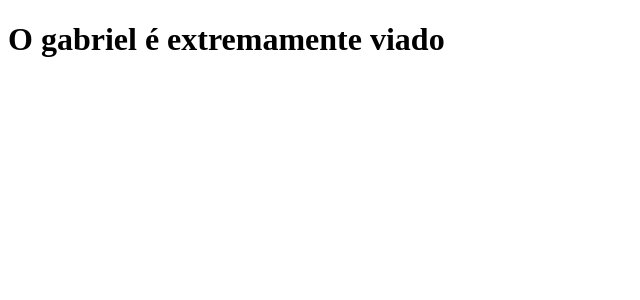
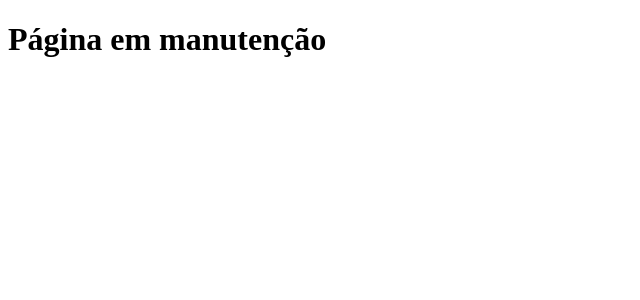
Before and after one commit to oLucasLeles/clone-tabnews, a Next.js app: page / in a window 1280 px wide. Shown: the top 300 px of the page, without its empty margins (0-640 px from the left). Built offline with nearby package versions, Linux system fonts and the light colour scheme.

Commit message:
Adiciona o status de manutenção

```diff
--- a/pages/index.js
+++ b/pages/index.js
@@ -1,5 +1,5 @@
 function Home() {
-  return <h1>O gabriel é extremamente viado</h1>;
+  return <h1>Página em manutenção</h1>;
 }
 
 export default Home;
```
